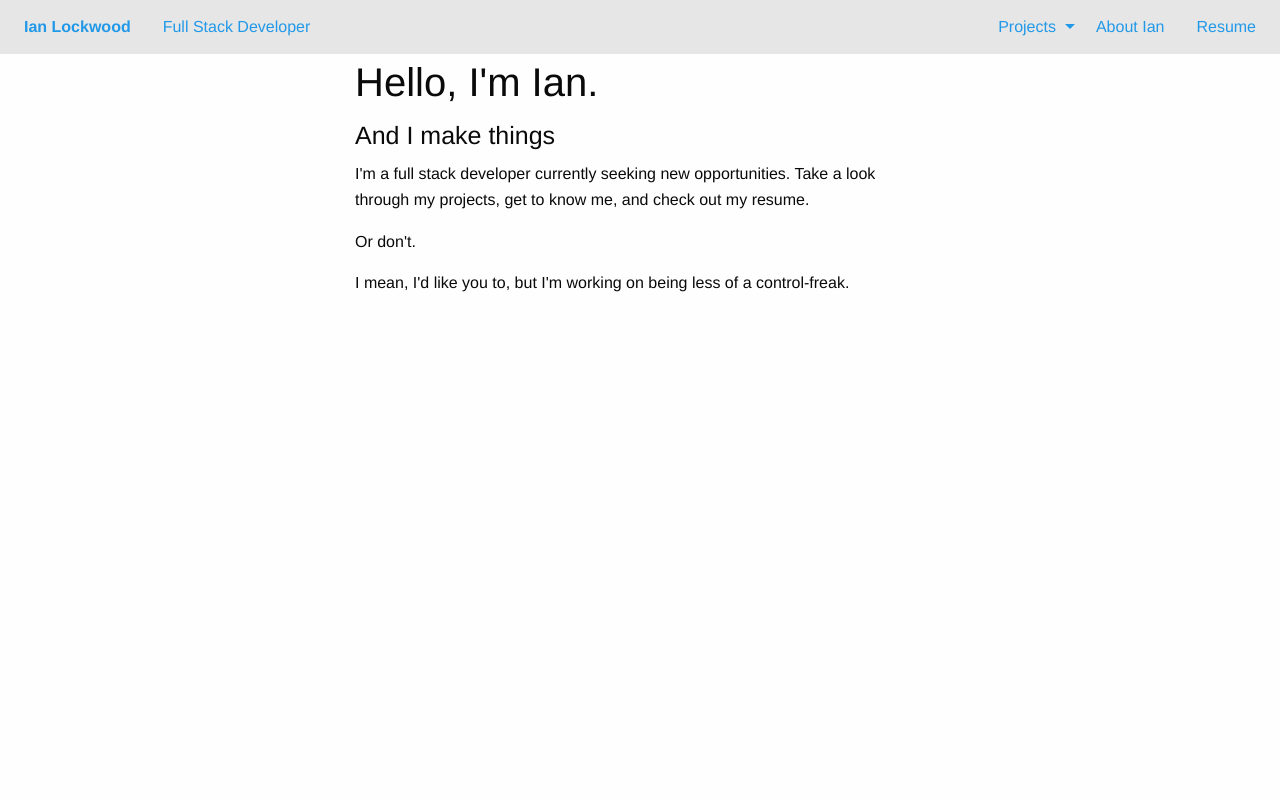
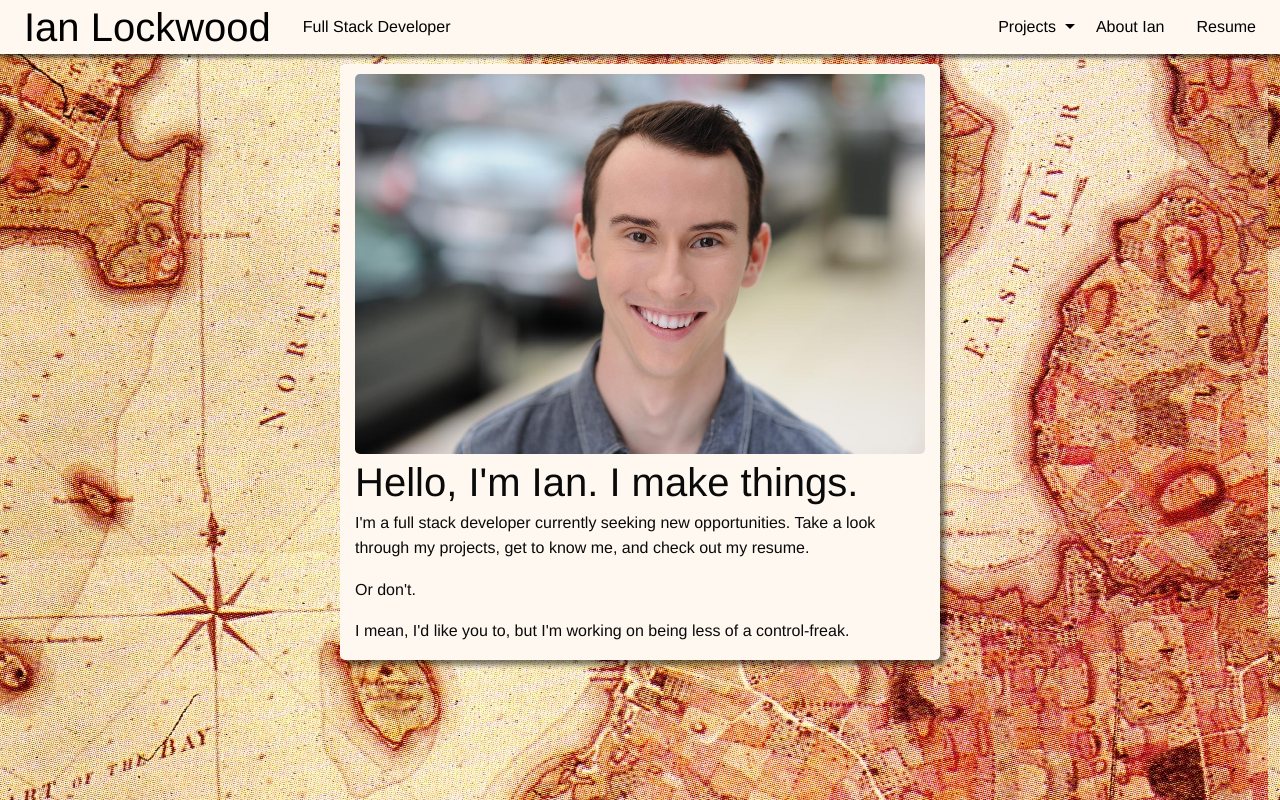
Before and after one commit to IanLockwood/portfolio-prototype, a plain HTML site: page index.html in a window 1280 px wide. Drawn offline with Linux system fonts and the light colour scheme.

Commit message:
Finish basic homepage styling and content
I did a few things here - structuring, backgrounds and colors, and menu formatting. I also added a link to my online resume that opens in a new window.

```diff
--- a/css/app.css
+++ b/css/app.css
@@ -0,0 +1,46 @@
+body {
+	background-image: url("../img/map.jpg");
+}
+
+.paper {
+	background-color: #FFF8F0;
+	padding-top: 10px;
+	border-radius: 5px;
+	margin-bottom: 10px;
+	-webkit-box-shadow: 5px 5px 5px rgba(0, 0, 0, 0.5);
+  		-moz-box-shadow:    5px 5px 5px rgba(0, 0, 0, 0.5);
+  			box-shadow:         5px 5px 5px rgba(0, 0, 0, 0.5);
+}
+
+.paper img {
+	border-radius: 5px;
+}
+
+.top-bar {
+	background-color: #FFF8F0;
+	margin-bottom: 10px;
+	-webkit-box-shadow: 0px 4px 3px rgba(0, 0, 0, 0.5);
+  		-moz-box-shadow:    0px 4px 3px rgba(0, 0, 0, 0.5);
+  			box-shadow:         0px 4px 3px rgba(0, 0, 0, 0.5);
+}
+
+.top-bar ul {
+	background-color: #FFF8F0;
+}
+
+.top-bar a {
+	color: #000;
+}
+
+.top-bar a:hover {
+	color: #777;
+}
+
+.top-bar h2 {
+	margin-top: -0.5em;
+	margin-bottom: -0.5em;
+}
+
+.line-cheat {
+	margin-top: -0.5em;
+}
--- a/css/foundation.css
+++ b/css/foundation.css
@@ -2739,7 +2739,7 @@ select {
     width: 0;
     height: 0;
     border: inset 5px;
-    border-color: #2199e8 transparent transparent;
+    border-color: #000 transparent transparent;
     border-top-style: solid;
     position: absolute;
     top: 0.825rem;
--- a/index.html
+++ b/index.html
@@ -13,7 +13,7 @@
     <div class="top-bar">
       <div class="top-bar-left">
         <ul class="menu">
-          <li class="menu-text"><a href="./index.html">Ian Lockwood</a></li>
+          <li class="menu-text"><a href="./index.html"><h2>Ian Lockwood</h2></a></li>
           <li><a href="./index.html">Full Stack Developer</a></li>
         </ul>
       </div>
@@ -29,20 +29,20 @@
             </ul>
           </li>
           <li><a href="./about.html">About Ian</a></li>
-          <li><a href="./resume.html">Resume</a></li>
+          <li><a href="https://resume.creddle.io/resume/bb6ttjrnuto" target="_blank">Resume</a></li>
         </ul>
       </div>
     </div>
 
     <div class="row">
-      <div class="small-12 medium-8 medium-offset-2 large-6 large-offset-3 columns">
-        <h2>Hello, I'm Ian.</h2>
-        <h4>And I make things</h4>
+      <div class="paper small-12 medium-8 medium-offset-2 large-6 large-offset-3 columns">
+        <img src="img/home_pic.jpg">
+        <h2>Hello, I'm Ian.  I make things.</h2>
+        <div class="line-cheat"></div>
         <p>I'm a full stack developer currently seeking new opportunities. Take a look through my projects, get to know me, and check out my resume.</p>
         <p>Or don't.</p>
         <p>I mean, I'd like you to, but I'm working on being less of a control-freak.</p>
       </div>
-
     </div>
 
     <script src="js/vendor/jquery.min.js"></script>
```
Also changed, not shown: img/home_pic.jpg (added), img/map.jpg (added).
